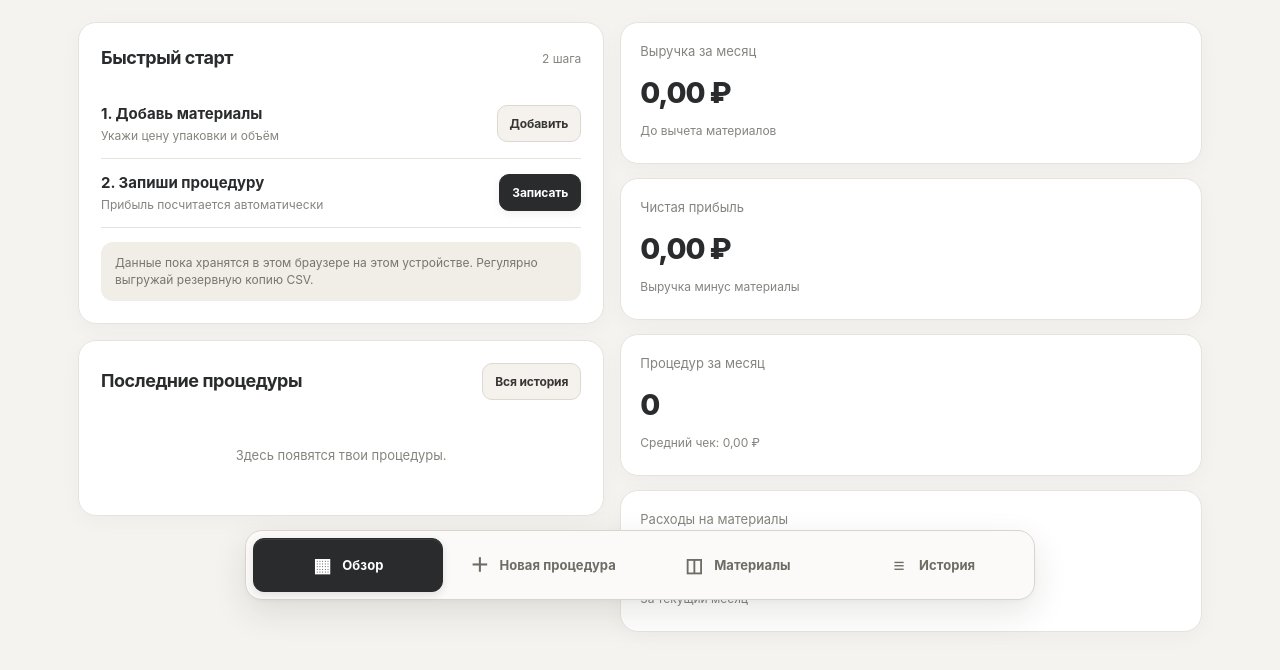
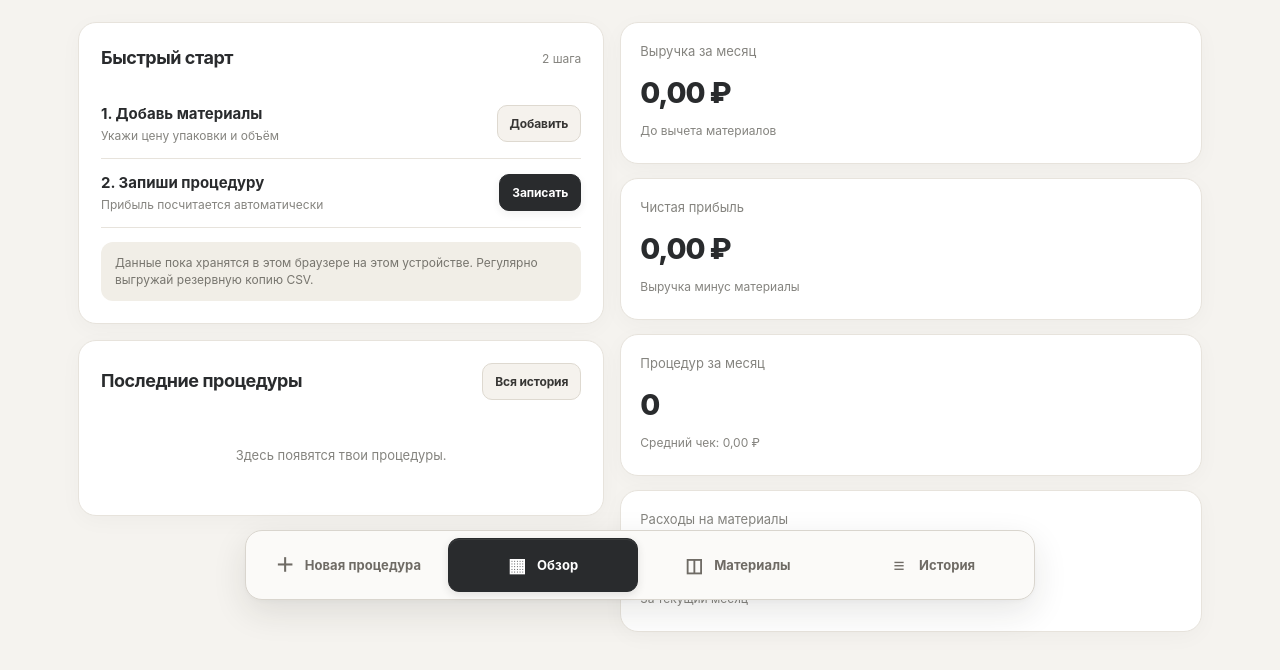
Before and after one commit to OlegTerekhov/Rashodika, a plain HTML site: page index.html in a window 1280 px wide. Shown: the part 182-852 px from the top of the page. Drawn offline with Linux system fonts and the light colour scheme.

Commit message:
Swap overview and new procedure navigation

```diff
--- a/index.html
+++ b/index.html
@@ -16,7 +16,7 @@
 <body>
 <div class="shell">
 <header class="top"><div class="brand"><div class="logo">Р</div><div><div class="brand-name">РАСХОДИКА</div><div class="tagline">Каждый расход под контролем</div></div></div><div class="top-date" id="topDate"></div></header>
-<div class="nav" id="desktopNav"><button data-tab="home" class="active">Обзор</button><button data-tab="procedure">Новая процедура</button><button data-tab="materials">Материалы</button><button data-tab="history">История</button></div>
+<div class="nav" id="desktopNav"><button data-tab="procedure">Новая процедура</button><button data-tab="home" class="active">Обзор</button><button data-tab="materials">Материалы</button><button data-tab="history">История</button></div>
 <main>
 <section id="home" class="section active"><h1>Финансы мастера</h1><p class="sub">Вся картина доходов и расходов — в одном месте.</p>
 <div class="dashboard-grid">
@@ -48,7 +48,7 @@
 <section id="history" class="section"><h1>История процедур</h1><p class="sub">Все записи, расходы и прибыль. Можно выгрузить данные в CSV.</p><div class="panel"><div class="panel-head"><h2>Журнал</h2><button class="btn secondary small" id="exportCsv">Экспорт CSV</button></div><div class="field-grid" style="margin-bottom:18px"><div class="field"><label for="historyFilter">Период</label><select id="historyFilter"><option value="all">За всё время</option><option value="today">Сегодня</option><option value="month">Текущий месяц</option></select></div><div class="field"><label for="historySearch">Поиск</label><input id="historySearch" placeholder="Клиент или услуга"></div></div><div class="table-wrap"><table><thead><tr><th>Дата</th><th>Клиент / услуга</th><th>Выручка</th><th>Материалы</th><th>Прибыль</th><th></th></tr></thead><tbody id="historyBody"></tbody></table></div><div id="historyEmpty" class="empty hidden">Пока нет процедур. Добавь первую запись.</div></div></section>
 <section id="settings" class="section"><h1>Настройки</h1><p class="sub">Управление данными и резервными копиями.</p><div class="panel settings-grid"><div class="panel-head"><h2>Резервная копия</h2></div><p class="muted">Экспортируй журнал процедур в CSV, чтобы сохранить копию данных. Материалы и процедуры хранятся локально в этом браузере.</p><button class="btn" id="exportCsv2">Скачать журнал CSV</button><div class="notice">Важно: очистка данных браузера или смена устройства может удалить доступ к записям. Облачная синхронизация пока не подключена.</div></div><div class="panel settings-grid"><div class="panel-head"><h2>Удаление данных</h2></div><p class="muted">Это удалит все материалы и процедуры с текущего устройства. Действие нельзя отменить.</p><button class="btn danger" id="clearData">Удалить все данные</button></div><p class="muted" style="font-size:12px">Расходика · версия 1.0 · бесплатно</p></section>
 </main></div>
-<div class="bottom-nav" id="mobileNav"><button class="active" data-tab="home"><span>▦</span>Обзор</button><button data-tab="procedure"><span>＋</span>Новая процедура</button><button data-tab="materials"><span>◫</span>Материалы</button><button data-tab="history"><span>≡</span>История</button></div>
+<div class="bottom-nav" id="mobileNav"><button data-tab="procedure"><span>＋</span>Новая процедура</button><button class="active" data-tab="home"><span>▦</span>Обзор</button><button data-tab="materials"><span>◫</span>Материалы</button><button data-tab="history"><span>≡</span>История</button></div>
 <div id="toast" class="toast hidden" role="status"></div>
 <script>
 (function(){
```
